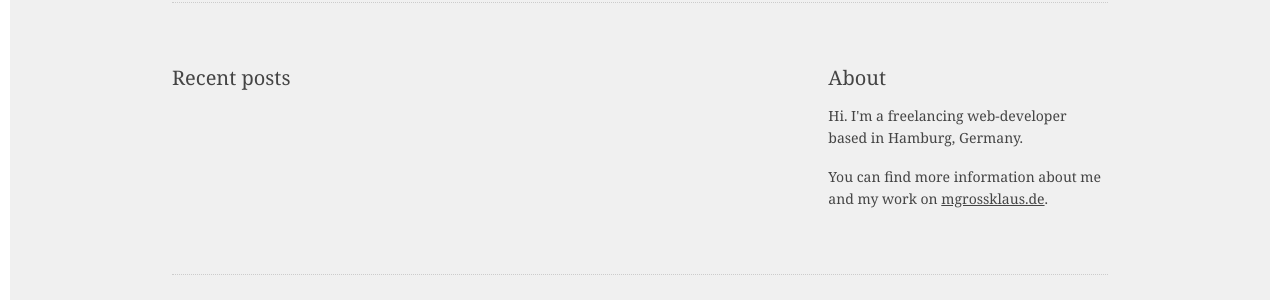
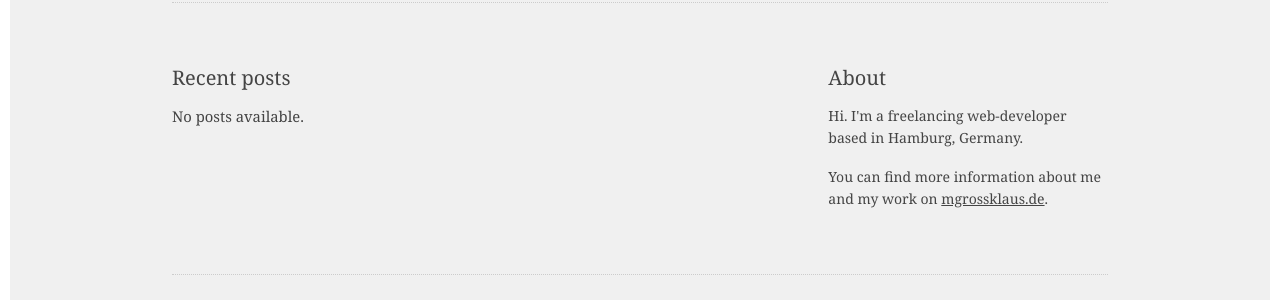
Before and after one commit to mgrsskls/blog, a Jekyll site: the page built from index.html, in a window 1280 px wide. Shown: the part 136-436 px from the top of the page. Built offline with Jekyll 4.4.1, drawn with Linux system fonts in a browser that asks for light colours; some web fonts are replaced.

Commit message:
check for posts

```diff
--- a/index.html
+++ b/index.html
@@ -5,6 +5,7 @@
 <div class="content">
   <article class="content__main" role="main">
     <h3>Recent posts</h3>
+    {% if site.posts.size > 0 %}
     <ul class="posts">
       {% for post in site.posts %}
         <li class="posts-item">
@@ -15,6 +16,9 @@
         </li>
       {% endfor %}
     </ul>
+    {% else %}
+    <p>No posts available.</p>
+    {% endif %}
   </article>
 
   {% include aside.html %}
```
